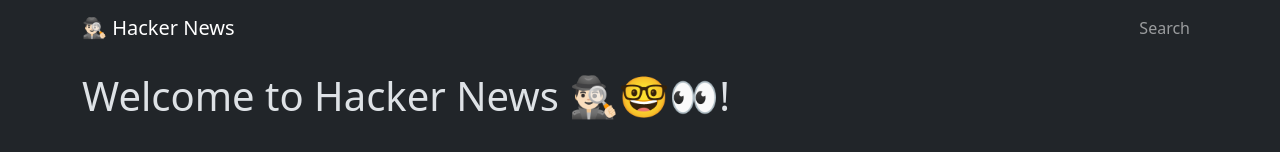
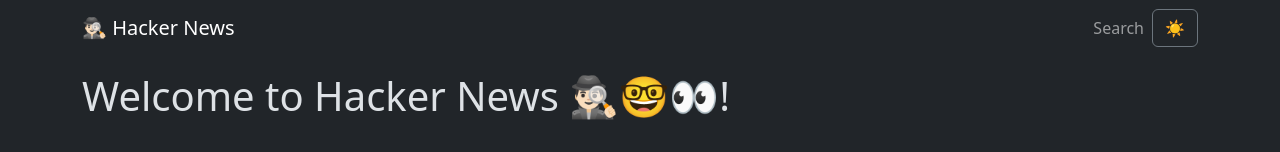
Before and after one commit to drblue/fed23-javascript-2, a React (Vite) app in the folder 07-hackernews/: page / in a window 1280 px wide. Shown: the top 152 px of the page. Built offline with nearby package versions, Linux system fonts and the light colour scheme.

Commit message:
Added theme switcher to navigation menu.

```diff
--- a/07-hackernews/src/components/Navigation.tsx
+++ b/07-hackernews/src/components/Navigation.tsx
@@ -1,9 +1,20 @@
+import { useContext } from "react";
+import Button from "react-bootstrap/Button";
 import Container from "react-bootstrap/Container";
 import Navbar from "react-bootstrap/Navbar";
 import Nav from "react-bootstrap/Nav";
 import { Link, NavLink } from "react-router-dom";
+import { ThemeContext } from "../contexts/ThemeContextProvider";
 
 const Navigation = () => {
+	const themeContext = useContext(ThemeContext);
+	if (!themeContext) {
+		throw new Error("Trying to use ThemeContext outside of ThemeContextProvider");
+	}
+
+	const { isDarkMode, toggleTheme } = themeContext;
+
+
 	return (
 		<Navbar bg="dark" variant="dark" expand="md">
 			<Container>
@@ -15,6 +26,10 @@ const Navigation = () => {
 						<Nav.Link as={NavLink} end to="/search">Search</Nav.Link>
 					</Nav>
 				</Navbar.Collapse>
+
+				<Button variant="outline-secondary" onClick={toggleTheme}>
+					{isDarkMode ? "☀️" : "🌙"}
+				</Button>
 			</Container>
 		</Navbar>
 	)
```
